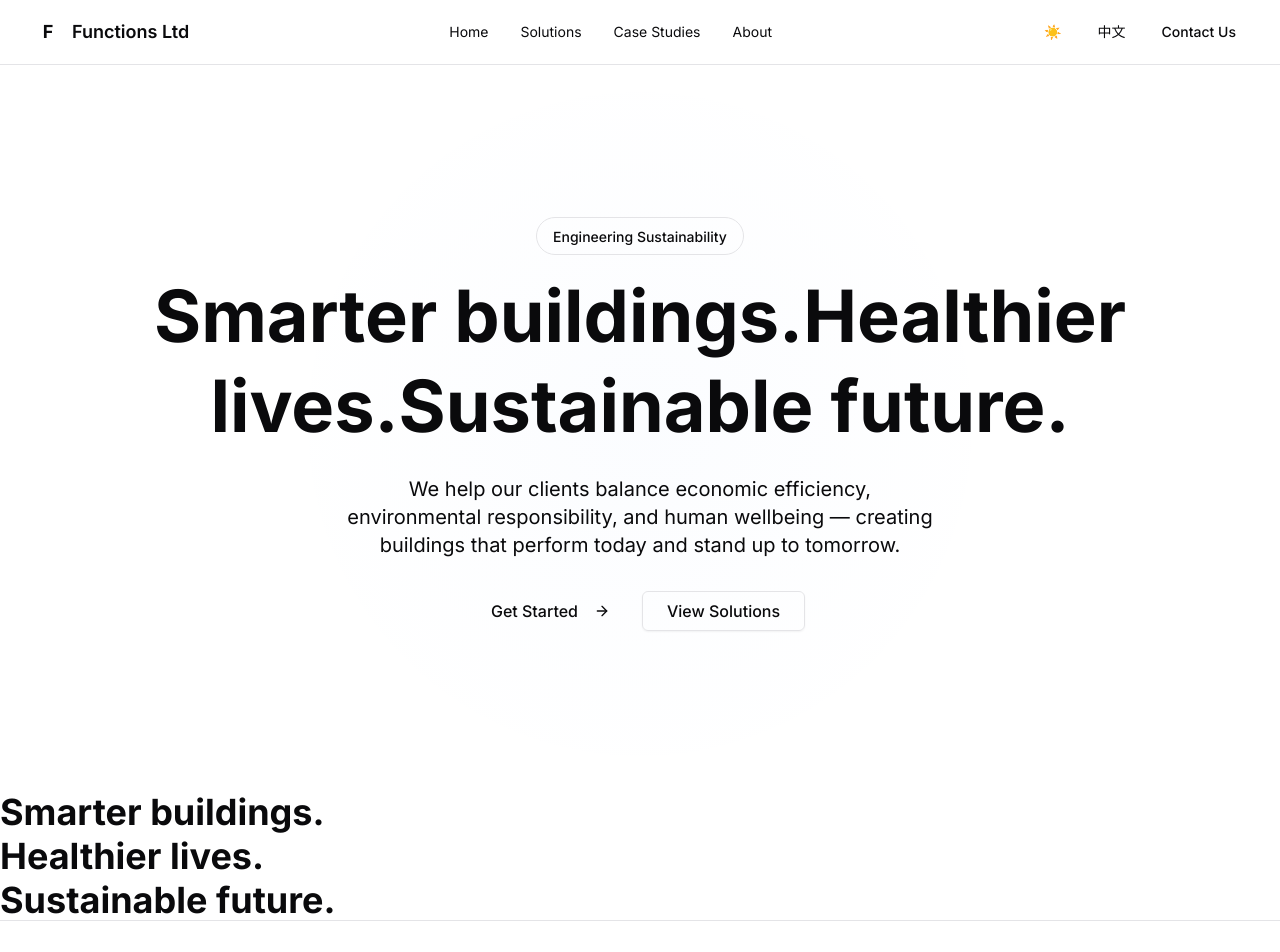
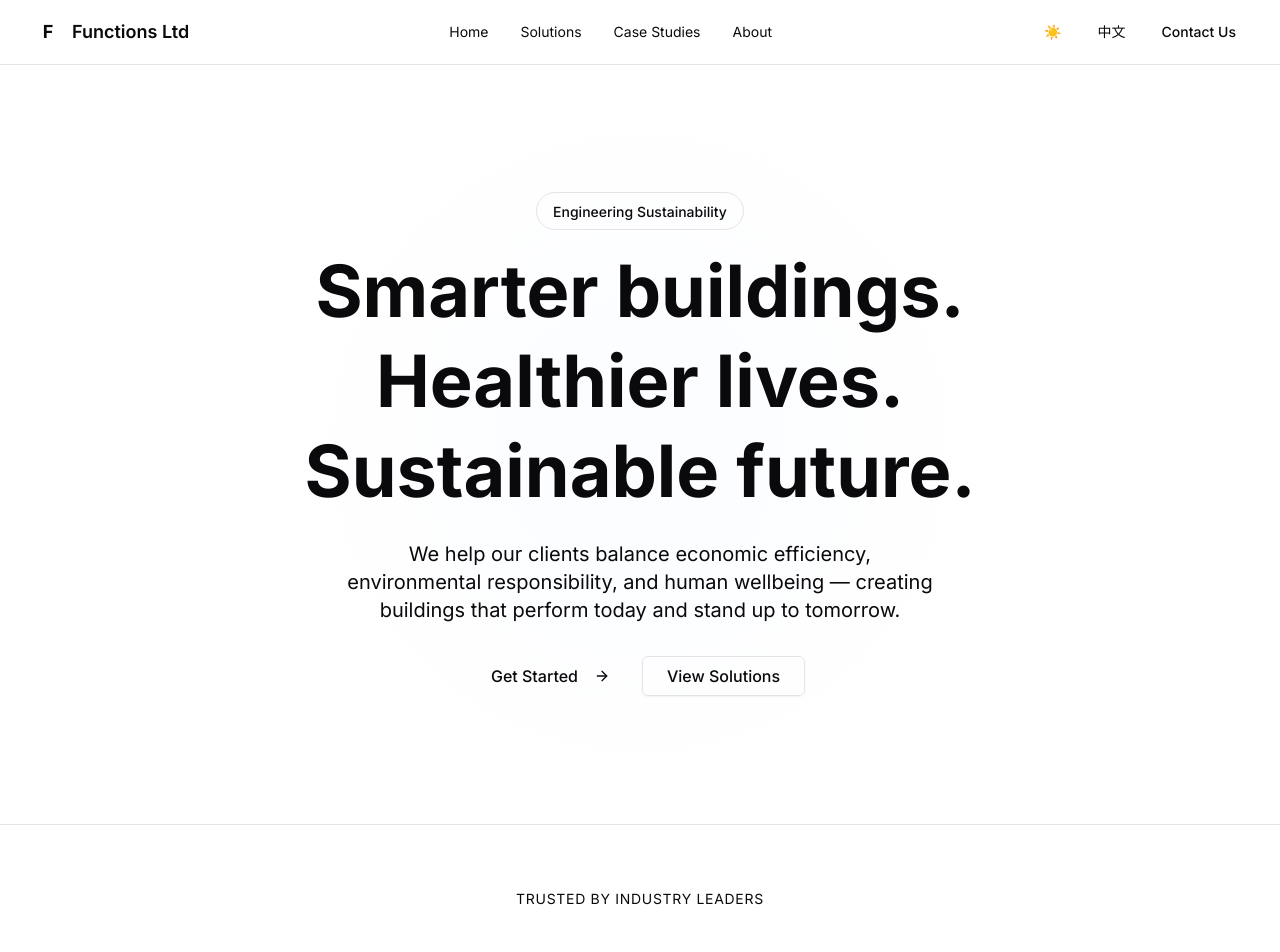
Before and after one commit to godlikeanyone/Functions-Website, a Next.js app: page / in a window 1280 px wide. Shown: the top 952 px of the page. Built offline with nearby package versions, Linux system fonts and the light colour scheme.

Commit message:
Add files via upload

```diff
--- a/app/page.tsx
+++ b/app/page.tsx
@@ -186,7 +186,11 @@ export default function Home() {
             <div className="inline-block mb-4 px-4 py-1.5 bg-primary/10 border border-primary/20 rounded-full">
               <span className="text-sm font-medium text-primary">{t.hero.eyebrow}</span>
             </div>
-            <h1 className="text-5xl md:text-7xl font-bold mb-6 text-balance leading-tight">{t.hero.title}</h1>
+            <h1 className="text-5xl md:text-7xl font-bold mb-6 text-balance leading-tight">
+                {Array.isArray(t.hero.title)
+                  ? t.hero.title.map((line, i) => <div key={i}>{line}</div>)
+                  : t.hero.title}
+            </h1>
             <p className="text-xl text-muted-foreground mb-8 max-w-3xl mx-auto text-balance">{t.hero.description}</p>
             <div className="flex flex-col sm:flex-row gap-4 justify-center">
               <Button size="lg" className="text-base">
@@ -200,13 +204,6 @@ export default function Home() {
           </div>
         </div>
       </section>
-
-      {/* Title Strip */}
-      <h1 className="text-4xl font-bold mt-2 space-y-1">
-        {content[locale].hero.title.map((line, i) => (
-          <div key={i}>{line}</div>
-        ))}
-      </h1>
 
       {/* Logo Strip */}
       <section className="border-y border-border bg-card">
```
